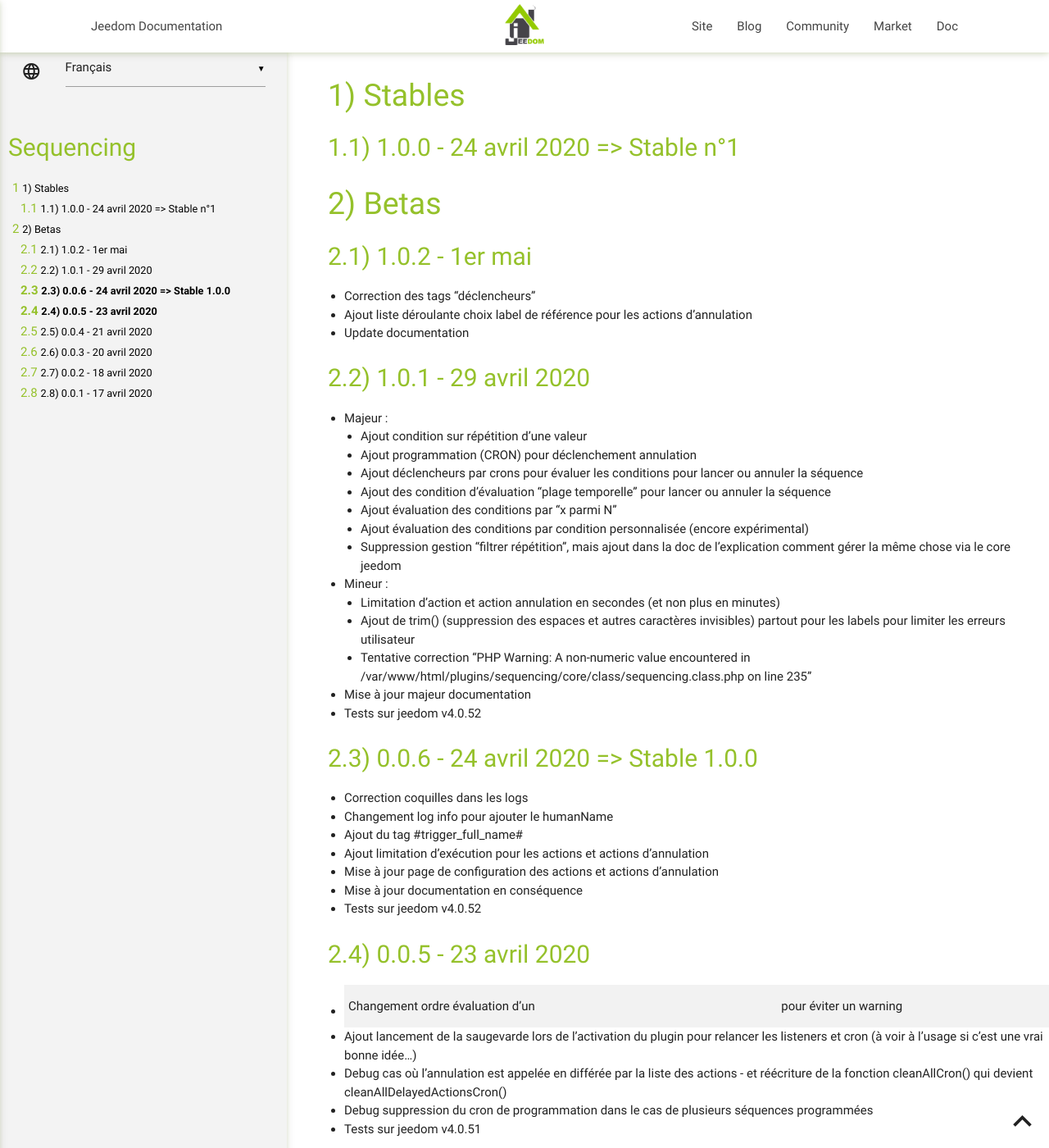
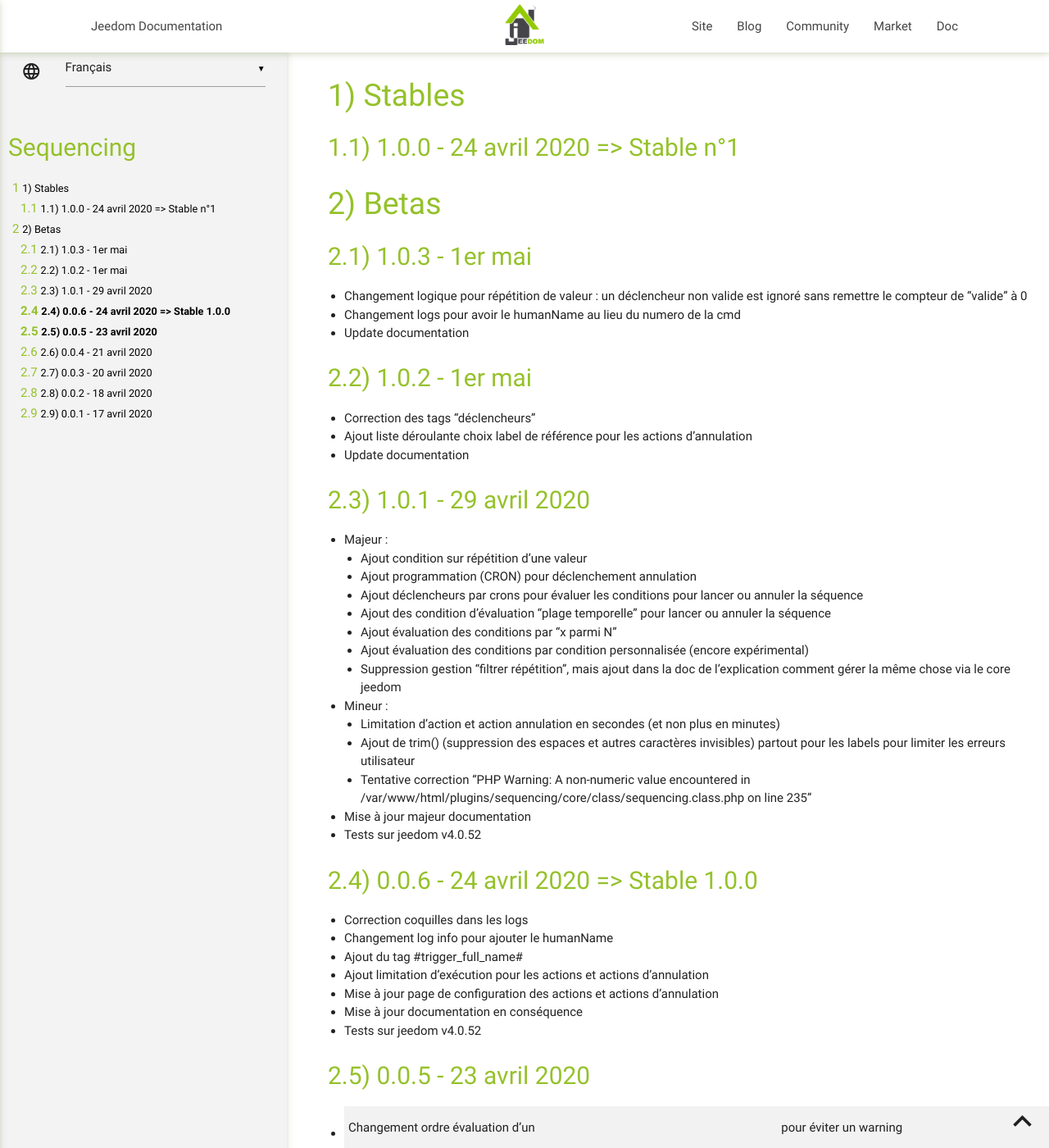
Before and after one commit to AgP42/sequencing, a Jekyll site: the page built from docs/fr_FR/changelog.md, in a window 1280 px wide and 1400 px high. Shown: the whole window at 82% size. Built offline with Jekyll 4.4.1, drawn with Linux system fonts in a browser that asks for light colours; our own code applies the rules of GitHub Pages for plain Markdown files; some of the changed text lies outside the part shown.

Commit message:
update logs pour humanname et doc

```diff
--- a/docs/fr_FR/changelog.md
+++ b/docs/fr_FR/changelog.md
@@ -4,6 +4,13 @@
 ---
 
 # Betas
+
+1.0.3 - 1er mai
+---
+
+* Changement logique pour répétition de valeur : un déclencheur non valide est ignoré sans remettre le compteur de "valide" à 0
+* Changement logs pour avoir le humanName au lieu du numero de la cmd
+* Update documentation
 
 1.0.2 - 1er mai
 ---
```
Also changed, not shown: docs/fr_FR/index.md (+2 -2 lines), 2 other files.
